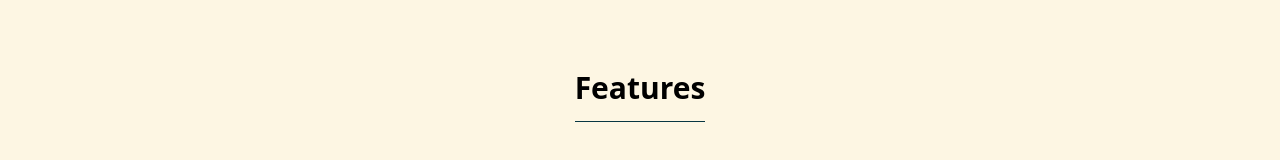
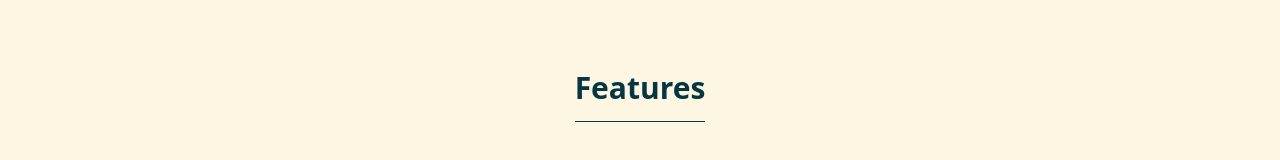
Before and after one commit to EiffelFly/pnyx, a React (Create React App) app: page /features in a window 1280 px wide. Shown: the part 154-314 px from the top of the page. Built offline with nearby package versions, Linux system fonts and the light colour scheme.

Commit message:
Change PageTitle color

```diff
--- a/src/components/PageTitle.tsx
+++ b/src/components/PageTitle.tsx
@@ -10,7 +10,7 @@ export const PageTitle: React.FC<Props> = ({ children, className }) => {
       className={"flex flex-col " + className}
     >
       <div
-        className="font-sans font-semibold text-3xl"
+        className="font-sans font-semibold text-3xl text-sd-black"
       >
         {children}
       </div>
```
